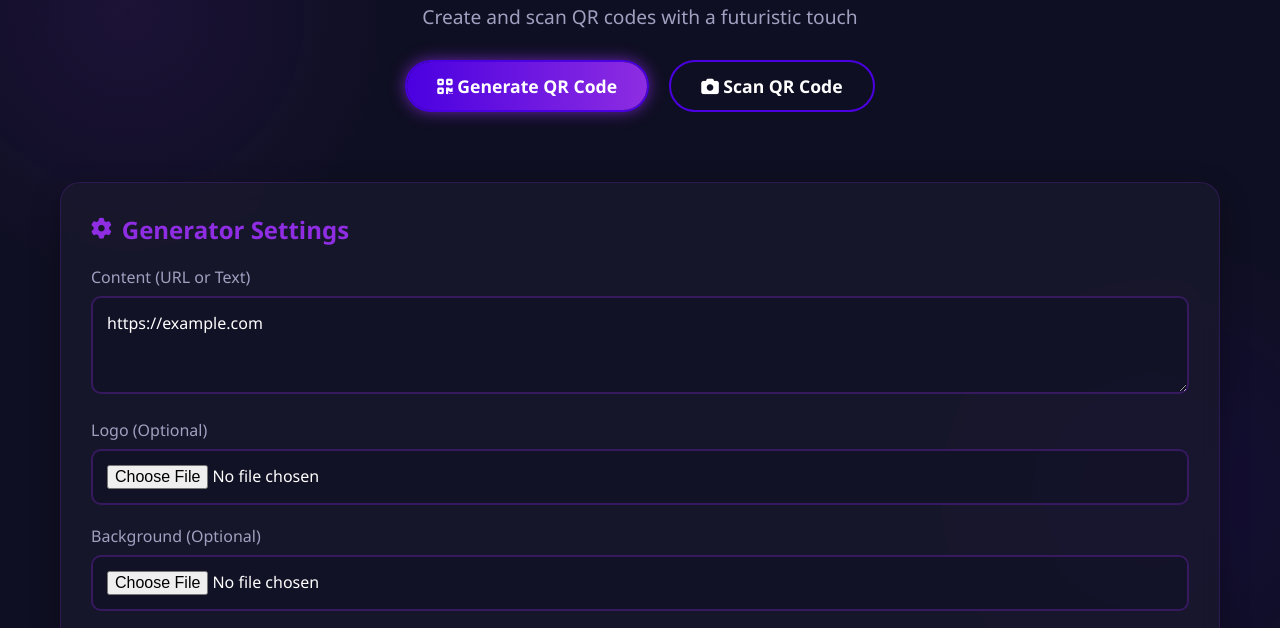
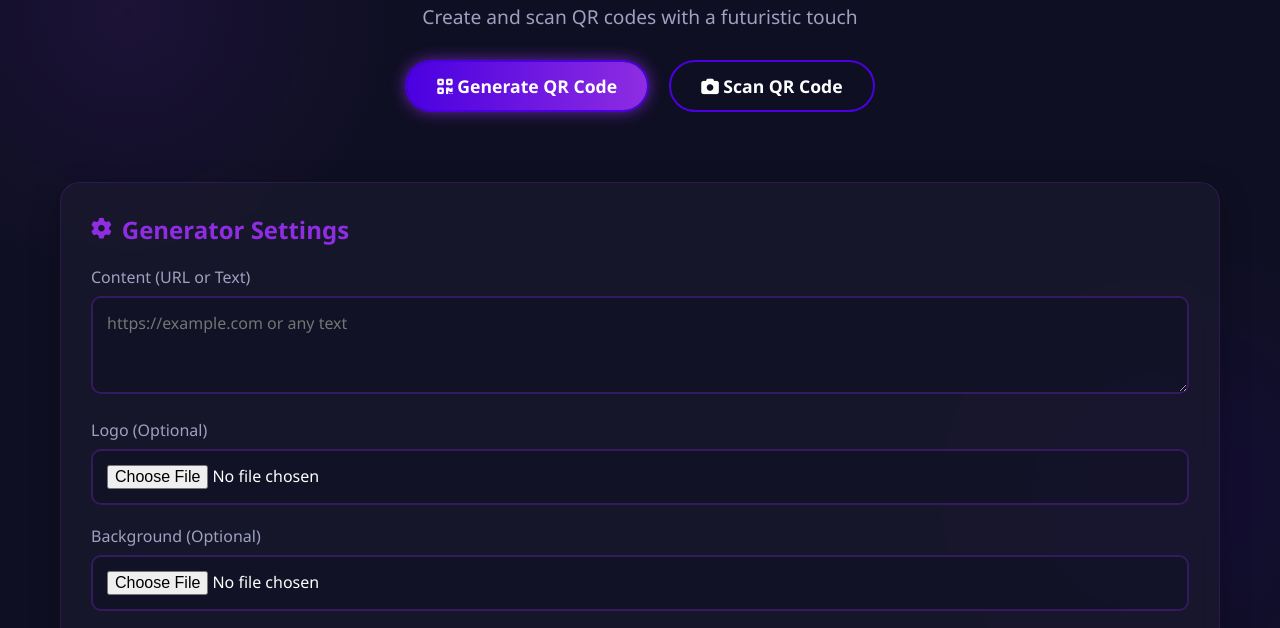
Before and after one commit to DinithSenarathna/QR-Nexus, a plain HTML site: page index.html in a window 1280 px wide. Shown: the part 147-775 px from the top of the page. Drawn offline with nearby package versions, Linux system fonts and the light colour scheme.

Commit message:
Update index.html

```diff
--- a/index.html
+++ b/index.html
@@ -455,7 +455,7 @@
 
                     <div class="input-group">
                         <label for="qr-content">Content (URL or Text)</label>
-                        <textarea id="qr-content" rows="3" placeholder="https://example.com or any text">https://example.com</textarea>
+                        <textarea id="qr-content" rows="3" placeholder="https://example.com or any text"></textarea>
                     </div>
 
                     <div class="input-group">
```
